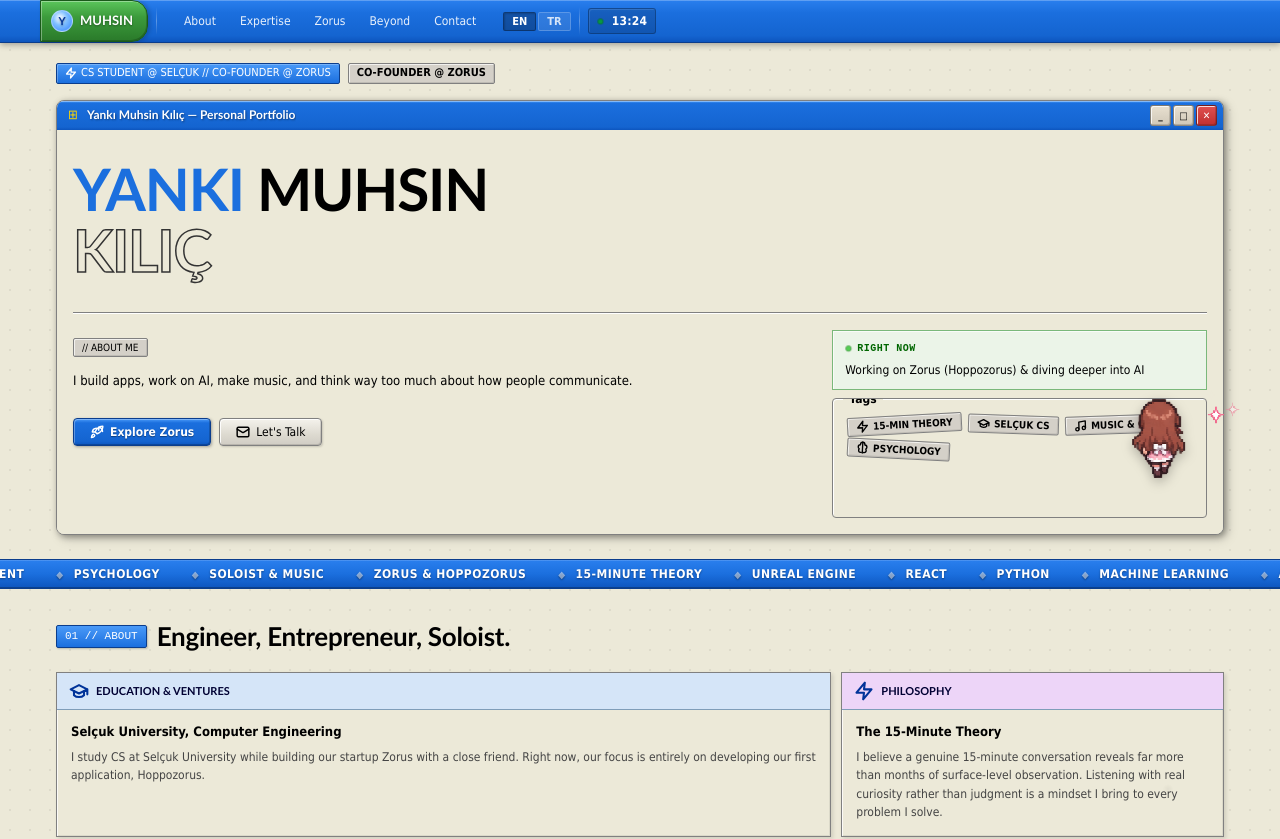
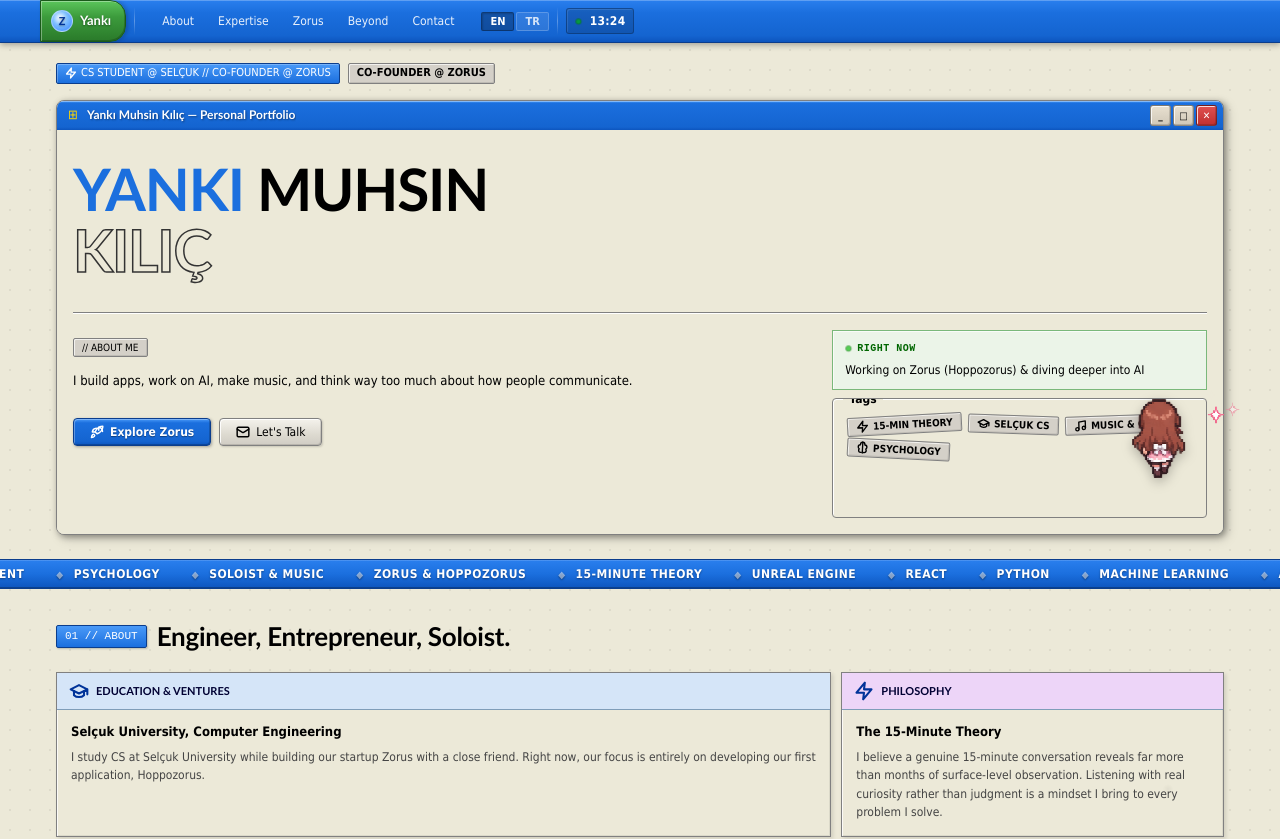
Before and after one commit to yancelic/Personal-Website, a React (Vite) app: page / in a window 1280 px wide. Shown: the top 839 px of the page. Built offline with nearby package versions, Linux system fonts and the light colour scheme; a web font is replaced by a local one.

Commit message:
fix: update navbar start button text to Z Yanki

```diff
--- a/src/components/layout/Navbar.jsx
+++ b/src/components/layout/Navbar.jsx
@@ -62,8 +62,8 @@
           className="xp-start-btn"
           onClick={(e) => { e.preventDefault(); window.scrollTo({ top: 0, behavior: "smooth" }); }}
         >
-          <div className="xp-start-logo-circle">Y</div>
-          <span>MUHSIN</span>
+          <div className="xp-start-logo-circle">Z</div>
+          <span>Yankı</span>
         </a>
 
         {/* Taskbar separator */}
```
